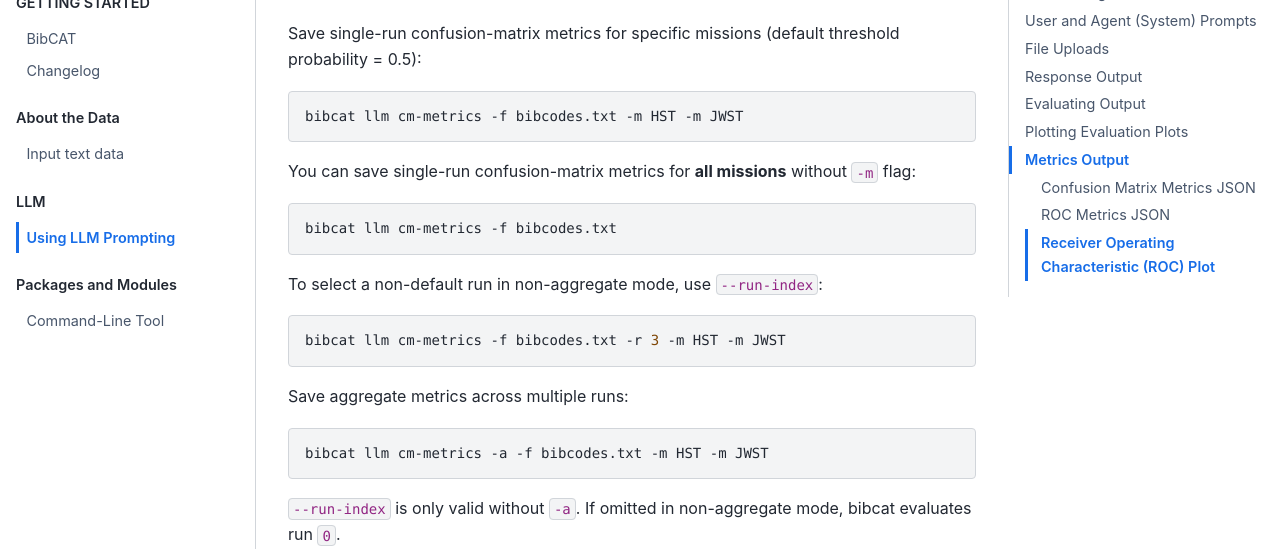
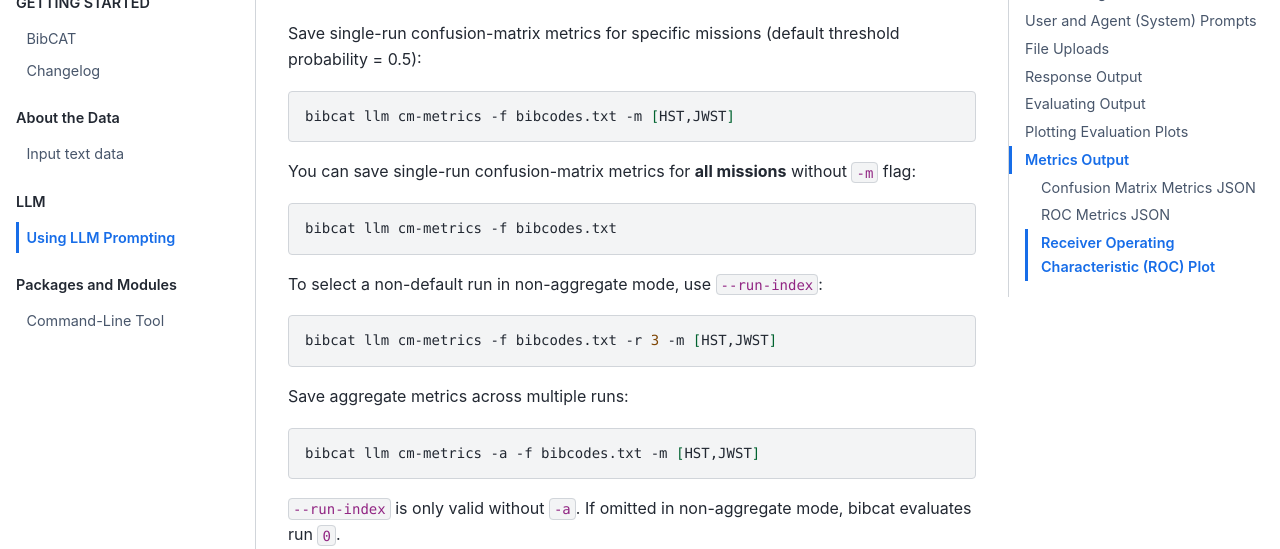
Before and after one commit to spacetelescope/bibcat, a Sphinx documentation site: the page built from docs/llm.md, in a window 1280 px wide and 900 px high, scrolled down 21769 px. Shown: the part 152-701 px from the top of the window. Built offline with Sphinx 7.4.7 and the Sphinx Book theme 1.1.4, drawn with Linux system fonts in a browser that asks for light colours; pages that are not in the unit, such as notebooks, are missing from menus; the version number could not be read and is left out; some of the changed text lies outside the part shown.

Commit message:
fix errors with ROC and update Docs

````diff
--- a/docs/llm.md
+++ b/docs/llm.md
@@ -791,7 +791,7 @@
 Save single-run confusion-matrix metrics for specific missions (default threshold probability = 0.5):
 
 ```bash
-bibcat llm cm-metrics -f bibcodes.txt -m HST -m JWST
+bibcat llm cm-metrics -f bibcodes.txt -m [HST,JWST]
 ```
 You can save single-run confusion-matrix metrics for **all missions** without `-m` flag:
 
@@ -801,13 +801,13 @@
 To select a non-default run in non-aggregate mode, use `--run-index`:
 
 ```bash
-bibcat llm cm-metrics -f bibcodes.txt -r 3 -m HST -m JWST
+bibcat llm cm-metrics -f bibcodes.txt -r 3 -m [HST,JWST]
 ```
 
 Save aggregate metrics across multiple runs:
 
 ```bash
-bibcat llm cm-metrics -a -f bibcodes.txt -m HST -m JWST
+bibcat llm cm-metrics -a -f bibcodes.txt -m [HST,JWST]
 ```
 
 `--run-index` is only valid without `-a`. If omitted in non-aggregate mode, bibcat evaluates run `0`.
@@ -874,7 +874,7 @@
 Save single-run ROC metrics:
 
 ```bash
-bibcat llm roc-metrics -f bibcodes.txt -m HST -m JWST
+bibcat llm roc-metrics -f bibcodes.txt -m [HST,JWST]
 ```
 Save single-run ROC metrics for **all missions** without `-m` flag:
 
@@ -885,13 +885,13 @@
 To select a non-default run in non-aggregate mode, use `--run-index`:
 
 ```bash
-bibcat llm roc-metrics -f bibcodes.txt -r 3 -m HST -m JWST
+bibcat llm roc-metrics -f bibcodes.txt -r 3 -m [HST,JWST]
 ```
 
 Save aggregate ROC metrics across multiple runs:
 
 ```bash
-bibcat llm roc-metrics -a -f bibcodes.txt -m HST -m JWST
+bibcat llm roc-metrics -a -f bibcodes.txt -m [HST,JWST]
 ```
 
 `--run-index` is only valid without `-a`. If omitted in non-aggregate mode, bibcat evaluates run `0`.
````
Also changed, not shown: 1 other file.
